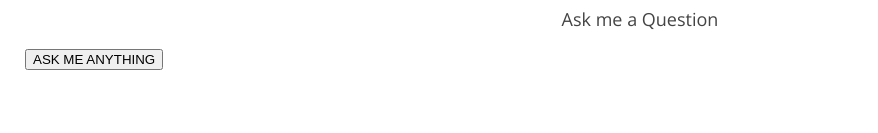
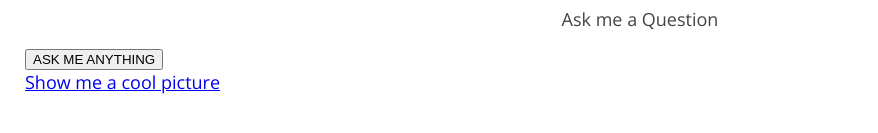
Before and after one commit to GarethMarriott/GarethMarriott.github.io, a plain HTML site: page index.html in a window 1280 px wide. Shown: the part 377-510 px from the top of the page, without its empty margins (0-878 px from the left). Drawn offline with nearby package versions, Linux system fonts and the light colour scheme.

Commit message:
Update index.html

```diff
--- a/index.html
+++ b/index.html
@@ -23,5 +23,6 @@
       </div>
       <script type="text/javascript" src="script.js"></script>
     </div>
+    <a href="http://www.dailyinfographic.com/wp-content/uploads/2015/06/OBHEr1J.png">Show me a cool picture</a>
   </body>
 </html>
```
